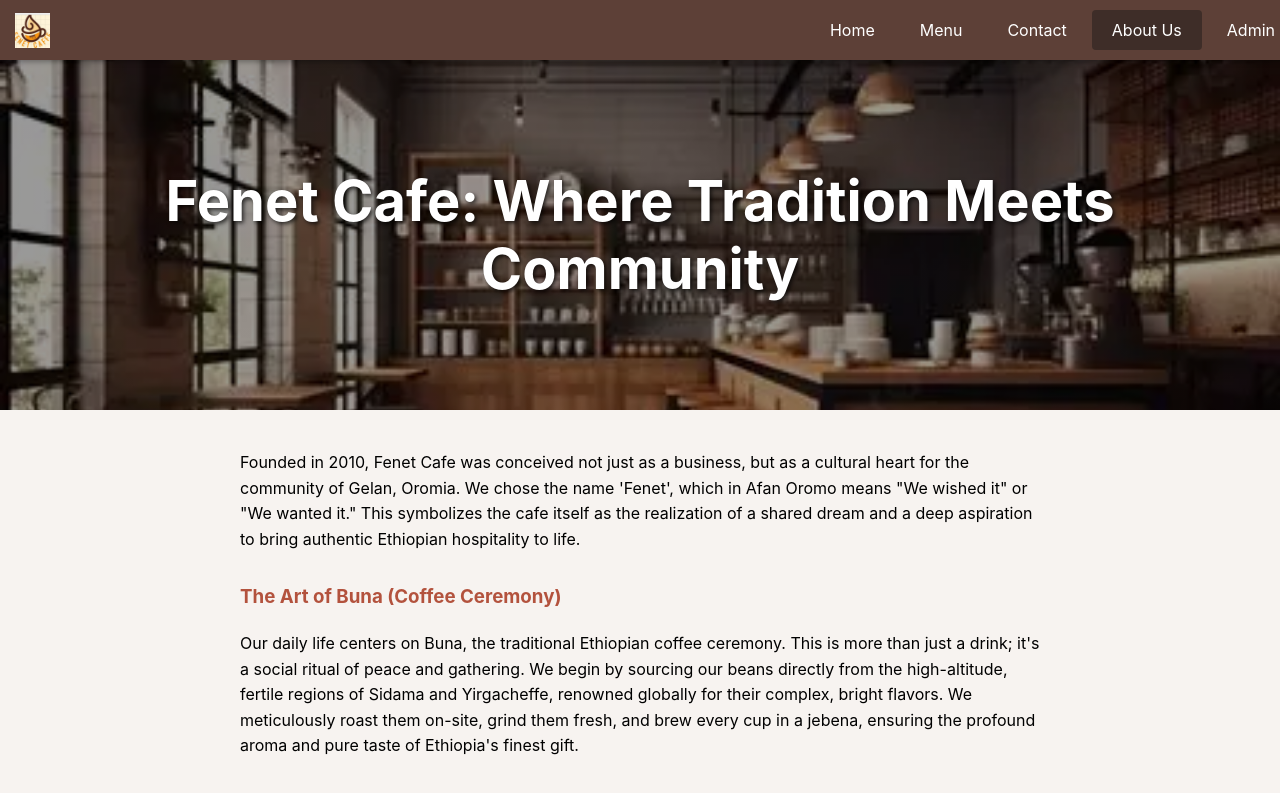
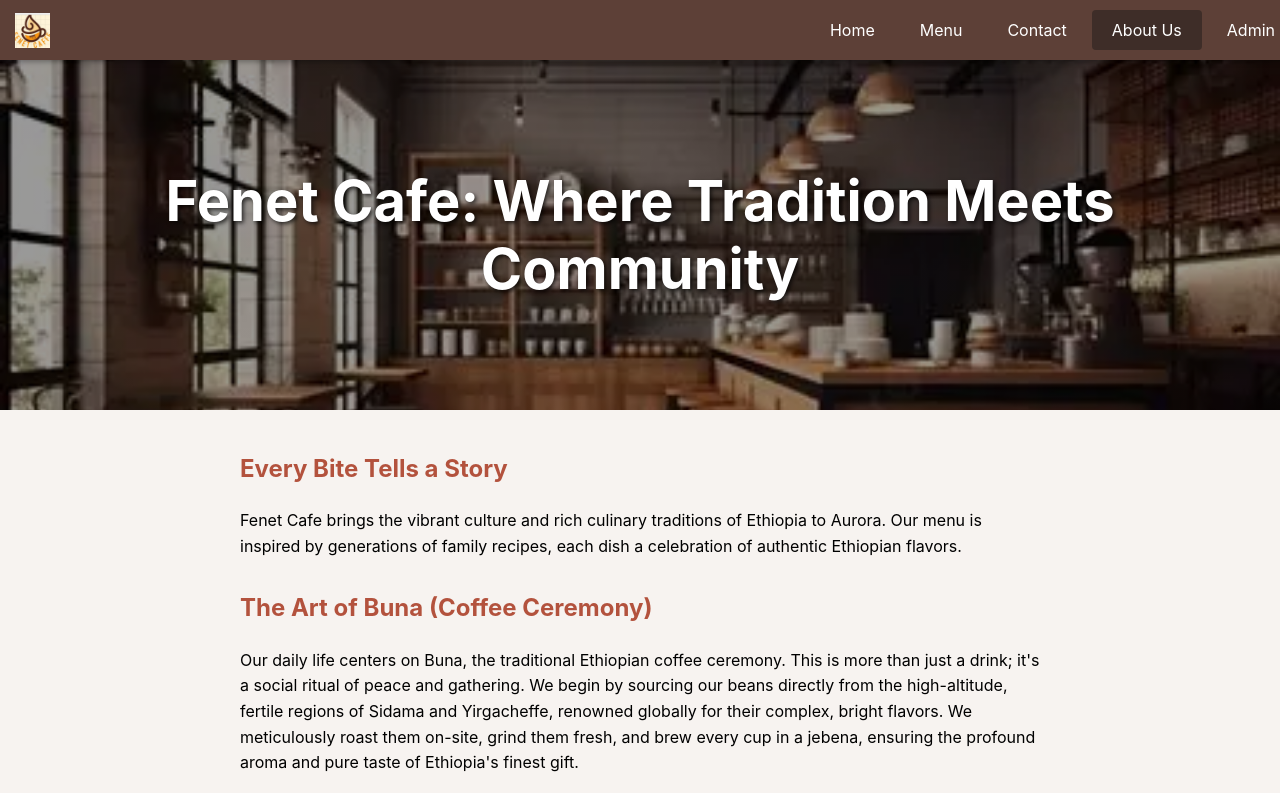
Before and after one commit to bati58/Fenet_Cafe-menu, a React (Create React App) app in the folder frontend/: page /about in a window 1280 px wide. Shown: the top 793 px of the page. Built offline with nearby package versions, Linux system fonts and the light colour scheme; no server answers.

Commit message:
modified favicon, footer and about

```diff
--- a/frontend/src/components/Footer.js
+++ b/frontend/src/components/Footer.js
@@ -38,7 +38,7 @@ const Footer = () => (
           <a href="https://www.instagram.com/mulugeta_mulisa/" target="_blank" rel="noopener noreferrer" className="social-icon instagram" title="Fenet Cafe on Instagram">
             <FaInstagram size={24} />
           </a>
-          <a href="https://t.me/@muler12m12" target="_blank" rel="noopener noreferrer" className="social-icon telegram" title="Fenet Cafe on Telegram">
+          <a href="https://t.me/muler12m12" target="_blank" rel="noopener noreferrer" className="social-icon telegram" title="Fenet Cafe on Telegram">
             <FaTelegram size={24} />
           </a>
         </div>
--- a/frontend/src/pages/About.js
+++ b/frontend/src/pages/About.js
@@ -20,17 +20,18 @@ const About = () => {
                 <h1>
                     Fenet Cafe: Where Tradition Meets Community
                 </h1>
+
             </section>
 
             <section className="about-content" style={{ maxWidth: '800px', margin: '40px auto', padding: '0 20px', lineHeight: '1.6' }}>
+                <h1 style={{ color: '#b3523d', marginTop: '30px' }}>Every Bite Tells a Story</h1>
                 <p>
-                    Founded in 2010, Fenet Cafe was conceived not just as a business,
-                    but as a cultural heart for the community of Gelan, Oromia.
-                    We chose the name 'Fenet', which in Afan Oromo means "We wished it" or "We wanted it."
-                    This symbolizes the cafe itself as the realization of a shared dream and a deep aspiration to bring authentic Ethiopian hospitality to life.
+                    Fenet Cafe brings the vibrant culture and rich culinary traditions of Ethiopia to Aurora.
+                    Our menu is inspired by generations of family recipes, each dish a celebration of authentic Ethiopian flavors.
                 </p>
+                <h2 style={{ color: '#b3523d', marginTop: '30px' }}>The Art of Buna (Coffee Ceremony)
 
-                <h3 style={{ color: '#b3523d', marginTop: '30px' }}>The Art of Buna (Coffee Ceremony)</h3>
+                </h2>
                 <p>
                     Our daily life centers on Buna, the traditional Ethiopian coffee ceremony.
                     This is more than just a drink; it's a social ritual of peace and gathering.
```
Also changed, not shown: 1 other file (tests, documents, lock files or other folders).
